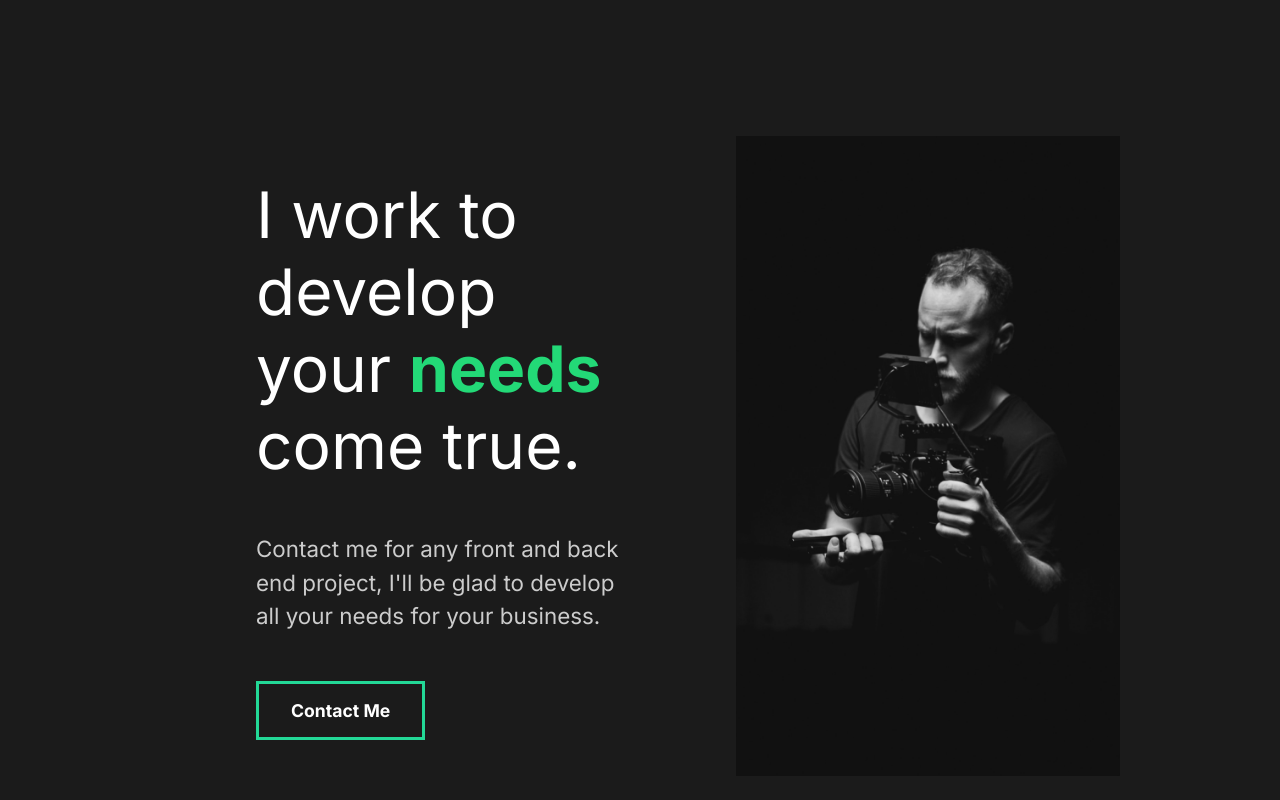
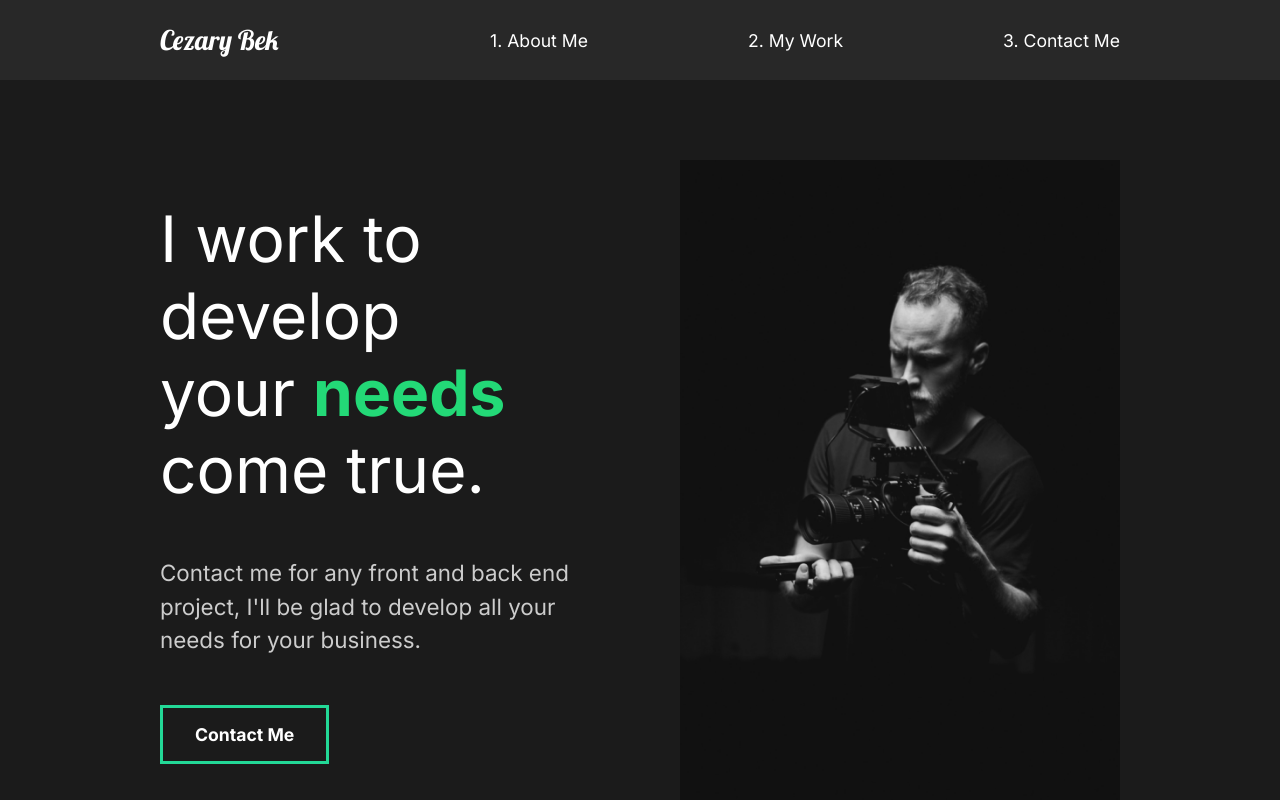
Before and after one commit to cesarebek/portfolio-with-react, a React (Create React App) app: page / in a window 1280 px wide. Shown: the top 800 px of the page. Built offline with nearby package versions, Linux system fonts and the light colour scheme.

Commit message:
added and styled Navbar

```diff
--- a/src/Pages/AboutMe.js
+++ b/src/Pages/AboutMe.js
@@ -2,10 +2,12 @@
 import AboutSection from '../components/AboutSection';
 import ServicesSection from '../components/ServicesSection';
 import FaqSection from '../components/FaqSection';
+import Nav from '../components/Nav';
 
 const AboutMe = () => {
   return (
     <>
+      <Nav />
       <AboutSection />
       <ServicesSection />
       <FaqSection />
--- /dev/null
+++ b/src/components/Nav.js
@@ -0,0 +1,55 @@
+import React from 'react';
+import styled from 'styled-components';
+
+const Nav = () => {
+  return (
+    <StyledNav>
+      <h1>
+        <a id="logo" href="#">
+          Cezary Bek
+        </a>
+      </h1>
+      <ul>
+        <li>
+          <a href="#">1. About Me</a>
+        </li>
+        <li>
+          <a href="#">2. My Work</a>
+        </li>
+        <li>
+          <a href="#">3. Contact Me</a>
+        </li>
+      </ul>
+    </StyledNav>
+  );
+};
+
+const StyledNav = styled.nav`
+  min-height: 10vh;
+  display: flex;
+  margin: auto;
+  justify-content: space-between;
+  background: #282828;
+  color: white;
+  padding: 1rem 10rem;
+  align-items: center;
+  ul {
+    list-style-type: none;
+    display: flex;
+  }
+  li {
+    padding-left: 10rem;
+    position: relative;
+  }
+  a {
+    color: white;
+    text-decoration: none;
+  }
+  #logo {
+    font-size: 1.7rem;
+    font-family: 'Lobster', cursive;
+    font-weight: lighter;
+  }
+`;
+
+export default Nav;
--- a/src/components/ServicesSection.js
+++ b/src/components/ServicesSection.js
@@ -16,7 +16,7 @@
       <StyledImage>
         <img src={home2} alt="camera" />
       </StyledImage>
-      <StyledDescription>
+      <StyledServicesDescription>
         <h2>
           High <span>quality</span> services
         </h2>
@@ -50,7 +50,7 @@
             <p>Lorem ipsum dolor sit amet.</p>
           </div>
         </StyledCards>
-      </StyledDescription>
+      </StyledServicesDescription>
     </StyledServicesLayout>
   );
 };
@@ -64,7 +64,10 @@
     padding: 2rem 0rem 4rem 0rem;
   }
 `;
-
+const StyledServicesDescription = styled(StyledDescription)`
+  padding-right: 0rem;
+  padding-left: 5rem;
+`;
 const StyledCards = styled.div`
   display: flex;
   flex-wrap: wrap;
--- a/src/styles.js
+++ b/src/styles.js
@@ -11,7 +11,7 @@
 
 export const StyledDescription = styled.div`
   flex: 1;
-  padding: 6rem;
+  padding-right: 5rem;
   h2 {
     font-weight: lighter;
   }
```
